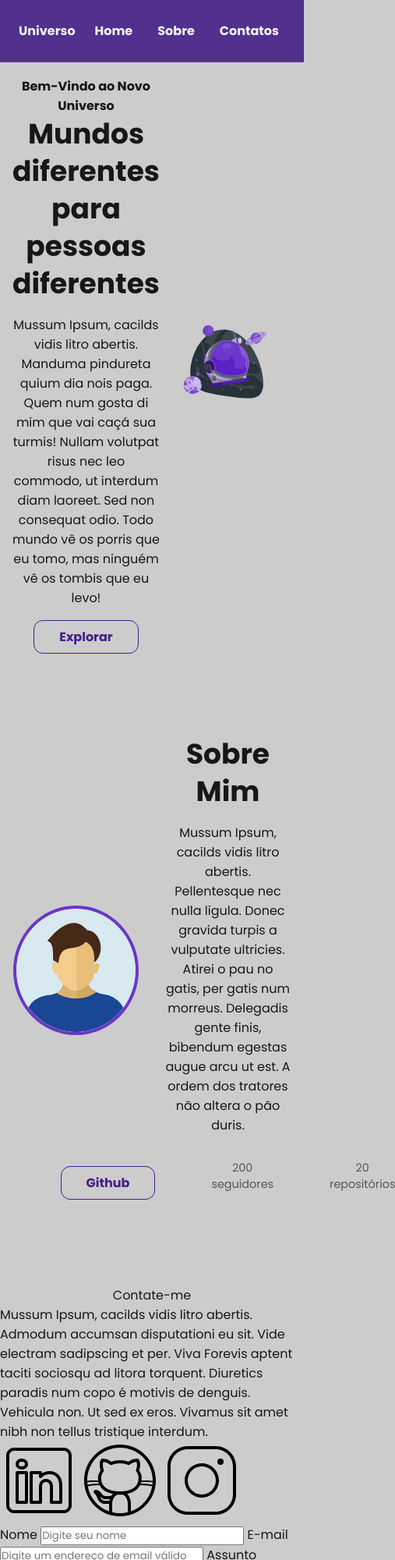
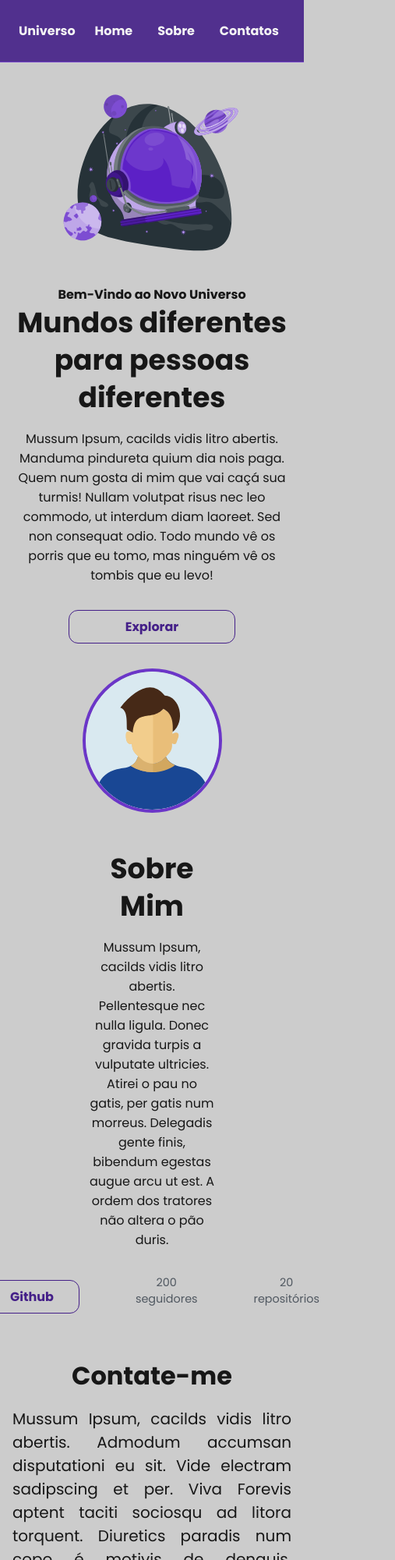
Before and after one commit to EduardoTosta/portifolio_fundweb, a plain HTML site: page index.html in a window 390 px wide. Shown: the top 2000 px of the page at 78% size, 507 px wide, since content can reach past the window. Drawn offline with Linux system fonts and the light colour scheme.

Commit message:
:sparkles: CSS do contato e responsividade

```diff
--- a/assets/css/styles.css
+++ b/assets/css/styles.css
@@ -208,15 +208,6 @@ h4 {
   color: var(--gray-400);
 }
 
-/* FOOTER */
-footer {
-  text-align: center;
-  padding: 1rem 0;
-  background-color: var(--purple-800);
-  color: var(--white);
-  font-weight: 600;
-}
-
 /*  Success */
 .home_success_container {
   height: calc(100vh - 6.25rem);
@@ -250,3 +241,160 @@ footer {
   width: 40;
   gap: 1rem;
 }
+
+/* Contato */
+
+.contato_container {
+  display: grid;
+  grid-template-columns: 1fr 1fr;
+  gap: 1.25rem;
+  max-width: 1120px;
+  margin: 4rem auto 2rem;
+  padding: 0 2rem;
+}
+
+.contato_container h4 {
+  margin: 1rem 0;
+  font-size: 2rem;
+  font-weight: 700;
+}
+
+.contato_content {
+  flex-direction: column;
+  margin: 4rem 0 0 0;
+  font-size: 1.25rem;
+}
+
+.contato_content p {
+  display: block;
+  text-align: justify;
+}
+
+.social_container {
+  display: flex;
+  justify-content: space-evenly;
+  margin: 2rem 0 0 0;
+}
+
+.social_icon {
+  width: 4.75rem;
+  height: 4.75rem;
+}
+
+.social_icon:hover {
+  filter: brightness(0) saturate(100%) invert(20%) sepia(24%) saturate(4557%)
+    hue-rotate(242deg) brightness(89%) contrast(108%);
+}
+
+/* Formulário */
+
+form {
+  display: flex;
+  flex-direction: column;
+  margin: 7rem 0 0 0;
+  padding: 1.25rem;
+}
+
+form label {
+  font-size: 1.25rem;
+  text-align: left;
+}
+
+form input,
+form textarea {
+  width: 100%;
+  margin: 0.5rem 0 1rem;
+  padding: 0.5rem;
+  border-radius: 1.25rem;
+  border: none;
+  font-size: 1rem;
+}
+
+textarea {
+  resize: none;
+}
+
+form span {
+  margin-bottom: 0.5rem;
+  margin-left: 0.75rem;
+  font-size: 0.75rem;
+  line-height: 1.25rem;
+  color: red;
+}
+
+/* Responsividade Movile */
+@media screen and (max-width: 960px) {
+  body {
+    display: flex;
+    flex-direction: column;
+    min-height: 100vh;
+  }
+
+  main {
+    flex: 1;
+    flex-direction: column;
+  }
+
+  footer {
+    margin-top: auto;
+  }
+
+  .home_container {
+    flex-direction: column-reverse;
+    gap: 0;
+    height: auto;
+    margin-top: 0;
+    padding: 1rem;
+  }
+
+  .home_content {
+    width: 100%;
+    margin: 0;
+  }
+
+  .home_content .botao {
+    width: 60%;
+    margin-top: 1rem;
+  }
+
+  .about_section {
+    flex-direction: column;
+    height: auto;
+    margin: 1rem auto;
+    padding: 2rem 1 rem;
+  }
+
+  .about_img {
+    width: 50%;
+    margin-bottom: 1rem;
+  }
+
+  .contato_container {
+    grid-template-columns: 1fr;
+    gap: 1rem;
+    margin: 1rem auto;
+    padding: 0 1rem;
+  }
+
+  .contato_content {
+    margin: 1rem 0 0 0;
+  }
+
+  .social_container {
+    margin: 1rem 0 0 0;
+  }
+
+  form {
+    margin: 1rem 0 0 0;
+    padding: 1rem;
+  }
+}
+
+/* FOOTER */
+footer {
+  text-align: center;
+  padding: 1rem 0;
+  background-color: var(--purple-800);
+  color: var(--white);
+  font-weight: 600;
+}
--- a/index.html
+++ b/index.html
@@ -104,27 +104,41 @@
       </section>
 
       <!-- Seção de Contatos -->
-      <section id="contact">
+      <section id="contact" class="contato_container">
+        <article id="redes_sociais" class="contato_content">
           <h4>Contate-me</h4>
           <p>
             Mussum Ipsum, cacilds vidis litro abertis. Admodum accumsan
             disputationi eu sit. Vide electram sadipscing et per. Viva Forevis
-          aptent taciti sociosqu ad litora torquent. Diuretics paradis num copo
-          é motivis de denguis. Vehicula non. Ut sed ex eros. Vivamus sit amet
-          nibh non tellus tristique interdum.
+            aptent taciti sociosqu ad litora torquent. Diuretics paradis num
+            copo é motivis de denguis. Vehicula non. Ut sed ex eros. Vivamus sit
+            amet nibh non tellus tristique interdum.
           </p>
 
-        <div id="icones_redes_sociais">
-          <a href="https://www.linkedin.com/in/eduardotosta-/" target="_blank">
+          <div id="icones_redes_sociais" class="social_container">
+            <a
+              href="https://www.linkedin.com/in/eduardotosta-/"
+              target="_blank"
+              class="social_icon"
+            >
               <img src="assets/img/linkedin.svg" alt="Ícone do LinkedIn" />
             </a>
-          <a href="https://github.com/EduardoTosta" target="_blank">
+            <a
+              href="https://github.com/EduardoTosta"
+              target="_blank"
+              class="social_icon"
+            >
               <img src="assets/img/github.svg" alt="Ícone do GitHub" />
             </a>
-          <a href="https://www.instagram.com/edu_tosta001/" target="_blank">
+            <a
+              href="https://www.instagram.com/edu_tosta001/"
+              target="_blank"
+              class="social_icon"
+            >
               <img src="assets/img/instagram.svg" alt="Ícone do Instagram" />
             </a>
           </div>
+        </article>
 
         <form action="" method="POST">
           <label for="nome">Nome</label>
```
Lines whose indentation alone changed are shown as unchanged.
